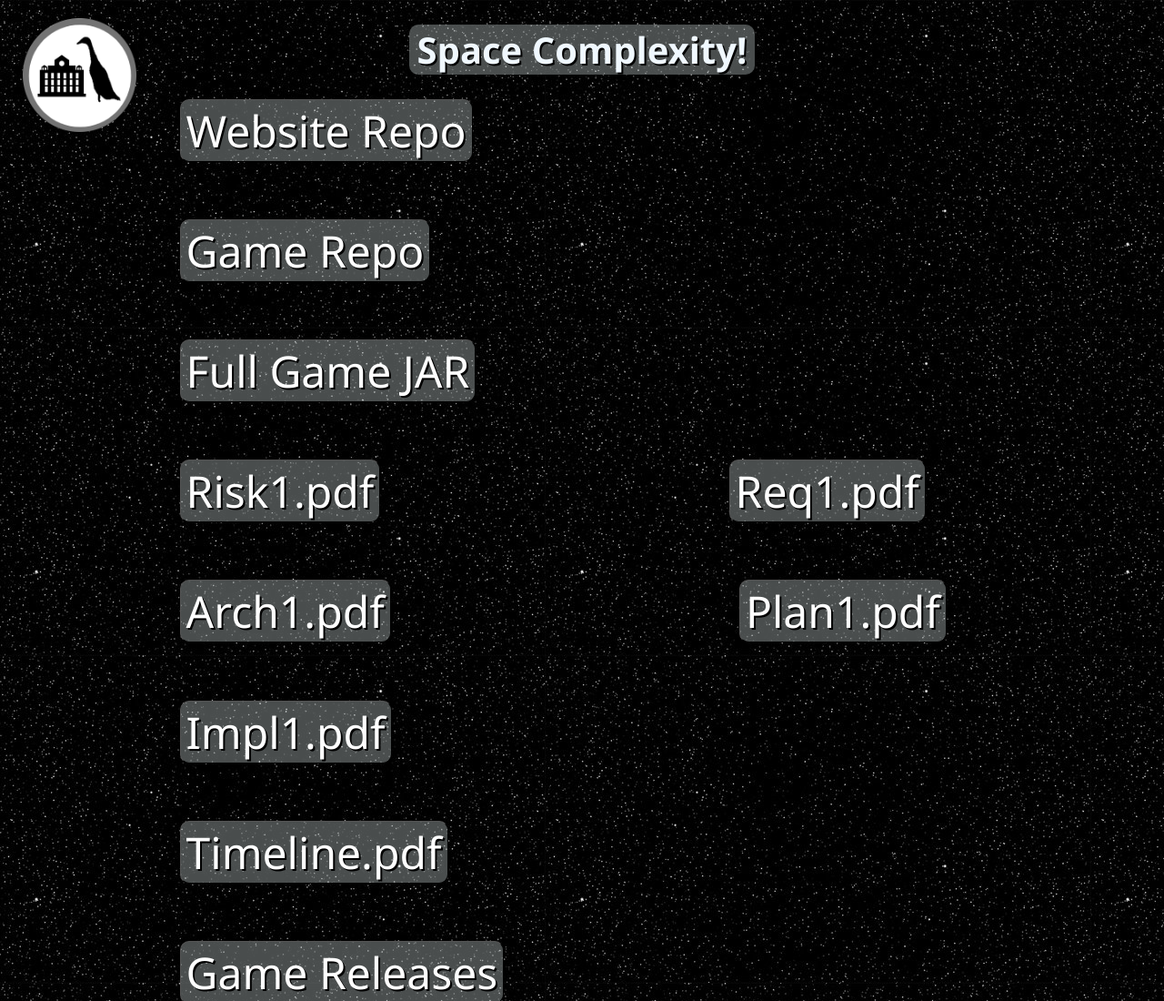
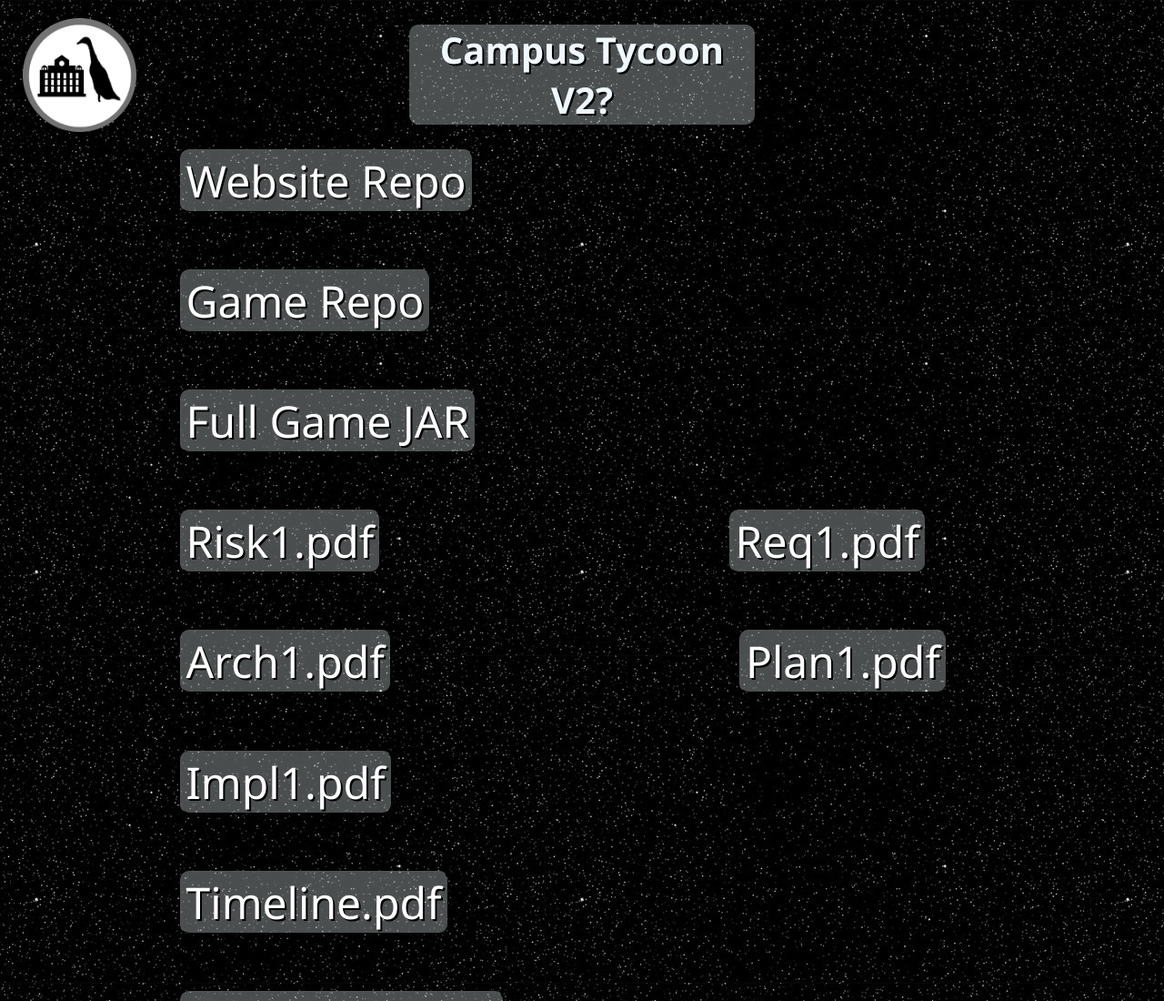
Before and after one commit to CampusTycoon/V2Web, a plain HTML site: page index.html in a window 1280 px wide. Shown: the top 1100 px of the page at 91% size. Drawn offline with Linux system fonts and the light colour scheme.

Commit message:
Update index.html

```diff
--- a/index.html
+++ b/index.html
@@ -9,7 +9,7 @@
 </head>
 
 <body>
-    <h1>Space Complexity!</h1>
+    <h1>Campus Tycoon V2?</h1>
     <div>
         <a href="https://github.com/LCallen123/ENG1-Website/tree/main" class="button" target="_blank">Website Repo</a>
         <a href="https://github.com/jcbyte/longboi-life" class="button" target="_blank">Game Repo</a>
```
